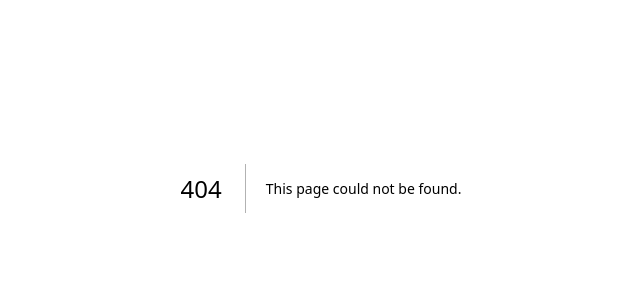
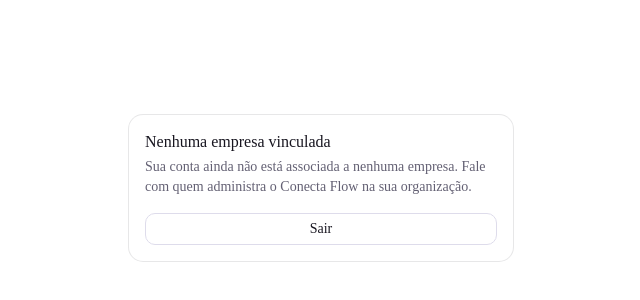
Before and after one commit to felpalbq/conecta-flow, a Next.js app: page /sem-empresa in a window 1280 px wide. Before the commit this address had no page. Shown: the part 212-512 px from the top of the page, without its empty margins (319-959 px from the left). Built offline with nearby package versions, Linux system fonts and the light colour scheme.

Commit message:
feat: add no-company fallback page
Reached when getActiveCompanyOrThrow() finds zero active memberships
(e.g. an admin-only profile) — verified in the browser by signing in
as the seeded platform admin, who has no company_memberships.

```diff
--- /dev/null
+++ b/src/app/sem-empresa/page.tsx
@@ -0,0 +1,32 @@
+import { signOut } from '@/core/auth/actions/sign-out';
+import { Button } from '@/shared/components/ui/button';
+import {
+  Card,
+  CardContent,
+  CardDescription,
+  CardHeader,
+  CardTitle,
+} from '@/shared/components/ui/card';
+
+export default function SemEmpresaPage() {
+  return (
+    <div className="flex min-h-screen items-center justify-center px-4">
+      <Card className="w-full max-w-sm">
+        <CardHeader>
+          <CardTitle>Nenhuma empresa vinculada</CardTitle>
+          <CardDescription>
+            Sua conta ainda não está associada a nenhuma empresa. Fale com quem administra o Conecta
+            Flow na sua organização.
+          </CardDescription>
+        </CardHeader>
+        <CardContent>
+          <form action={signOut}>
+            <Button type="submit" variant="outline" className="w-full">
+              Sair
+            </Button>
+          </form>
+        </CardContent>
+      </Card>
+    </div>
+  );
+}
```
